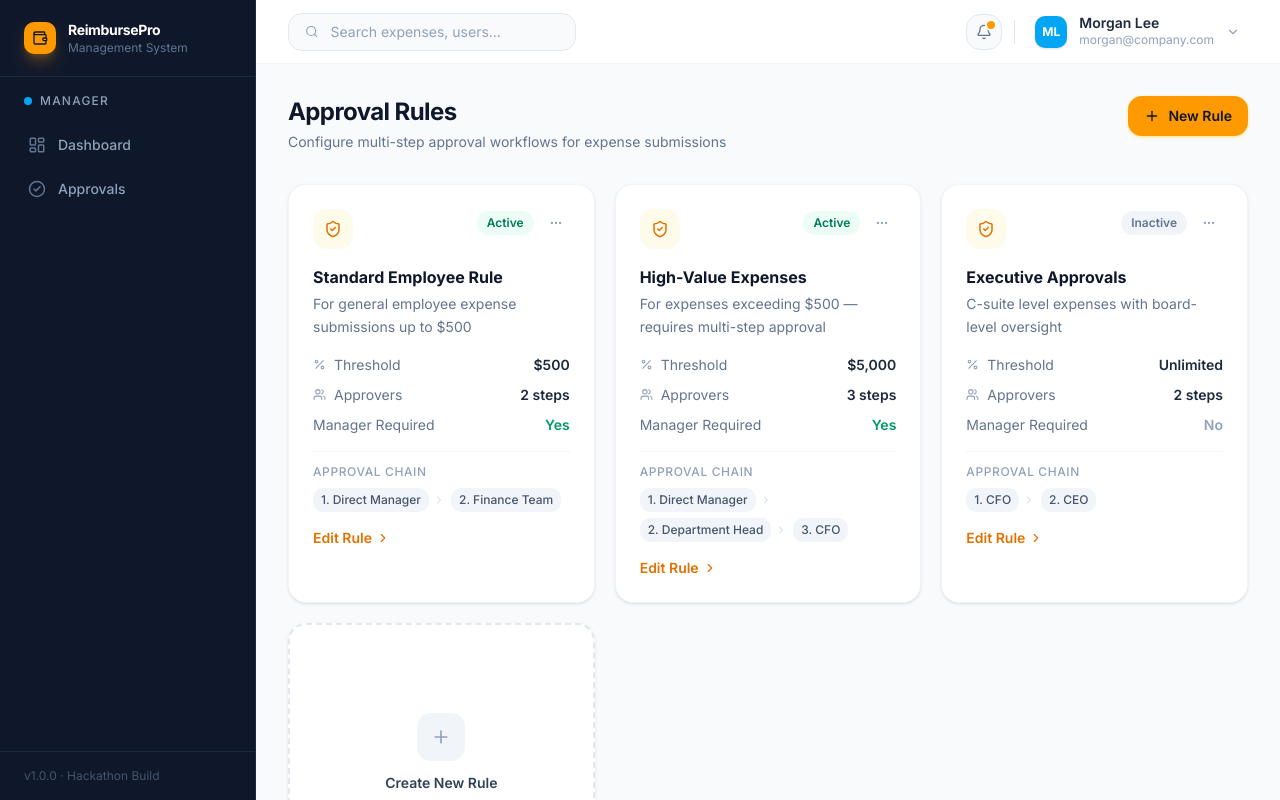
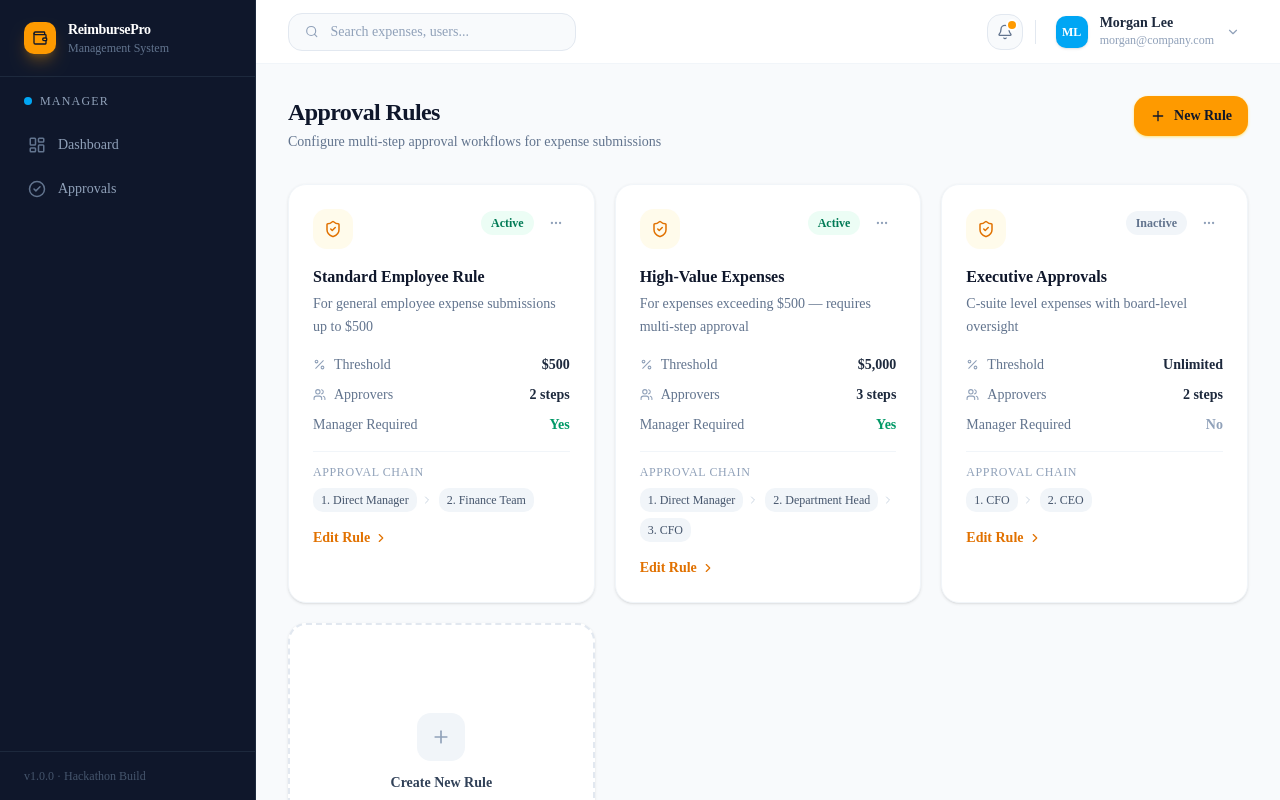
Before and after one commit to michael-020/Reimbursement-Management, a Next.js app: page /admin/approval-rules in a window 1280 px wide. Built offline with nearby package versions, Linux system fonts and the light colour scheme.

Commit message:
chore: setup tailwind configs layouts

```diff
--- a/app/(dashboard)/admin/approval-rules/page.tsx
+++ b/app/(dashboard)/admin/approval-rules/page.tsx
@@ -122,7 +122,7 @@ export default function ApprovalRulesPage() {
         ))}
 
         <Link href="/admin/approval-rules/create">
-          <Card className="p-6 flex flex-col items-center justify-center text-center min-h-[280px] border-dashed border-2 border-slate-200 hover:border-amber-300 hover:bg-amber-50/30 transition-all duration-200 cursor-pointer group">
+          <Card className="p-6 flex flex-col items-center justify-center text-center min-h-70 border-dashed border-2 border-slate-200 hover:border-amber-300 hover:bg-amber-50/30 transition-all duration-200 cursor-pointer group">
             <div className="w-12 h-12 rounded-xl bg-slate-100 group-hover:bg-amber-100 flex items-center justify-center mb-3 transition-colors">
               <Plus size={20} className="text-slate-400 group-hover:text-amber-600 transition-colors" />
             </div>
--- a/app/layout.tsx
+++ b/app/layout.tsx
@@ -1,34 +1,31 @@
 import type { Metadata } from "next";
-import { Inter, JetBrains_Mono } from "next/font/google";
+import { Geist, Geist_Mono } from "next/font/google";
 import "./globals.css";
 
-const inter = Inter({
-  variable: "--font-inter",
+const geistSans = Geist({
+  variable: "--font-geist-sans",
   subsets: ["latin"],
 });
 
-const jetbrainsMono = JetBrains_Mono({
-  variable: "--font-jetbrains-mono",
+const geistMono = Geist_Mono({
+  variable: "--font-geist-mono",
   subsets: ["latin"],
 });
 
 export const metadata: Metadata = {
-  title: "Create Next App",
-  description: "Generated by create next app",
+  title: "ReimbursePro – Reimbursement Management",
+  description: "Modern expense reimbursement management system",
 };
 
 export default function RootLayout({
   children,
-}: Readonly<{
+}: {
   children: React.ReactNode;
-}>) {
+}) {
   return (
-    <html
-      lang="en"
-      className={`${inter.variable} ${jetbrainsMono.variable} h-full antialiased`}
-    >
-      <body className="min-h-full flex flex-col font-sans">
-          {children}
+    <html lang="en">
+      <body className={`${geistSans.variable} ${geistMono.variable} antialiased`}>
+        {children}
       </body>
     </html>
   );
--- a/package.json
+++ b/package.json
@@ -44,10 +44,12 @@
     "@types/nodemailer": "^7.0.11",
     "@types/react": "^19",
     "@types/react-dom": "^19",
+    "autoprefixer": "^10.4.27",
     "eslint": "^9",
     "eslint-config-next": "16.2.1",
+    "postcss": "^8.5.8",
     "prisma": "^7.4.0",
-    "tailwindcss": "^4",
+    "tailwindcss": "^4.2.2",
     "typescript": "^5"
   }
 }
--- /dev/null
+++ b/tailwindconfig.ts
@@ -0,0 +1,20 @@
+import type { Config } from "tailwindcss";
+
+const config: Config = {
+  content: [
+    "./pages/**/*.{js,ts,jsx,tsx,mdx}",
+    "./components/**/*.{js,ts,jsx,tsx,mdx}",
+    "./app/**/*.{js,ts,jsx,tsx,mdx}",
+  ],
+  theme: {
+    extend: {
+      fontFamily: {
+        sans: ["var(--font-geist-sans)", "system-ui", "sans-serif"],
+        mono: ["var(--font-geist-mono)", "monospace"],
+      },
+    },
+  },
+  plugins: [],
+};
+
+export default config;
```
Also changed, not shown: 1 other file (tests, documents, lock files or other folders).
